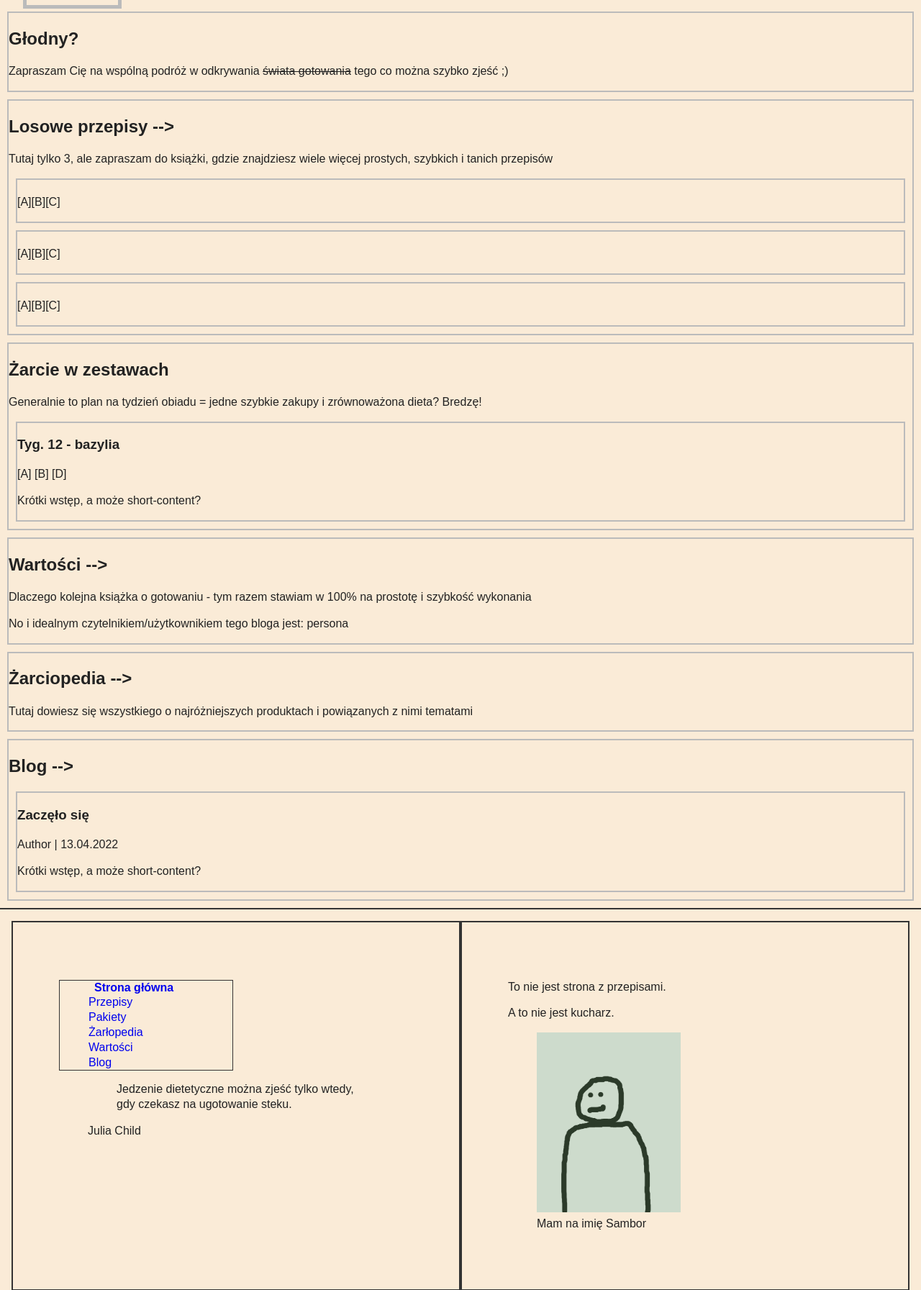
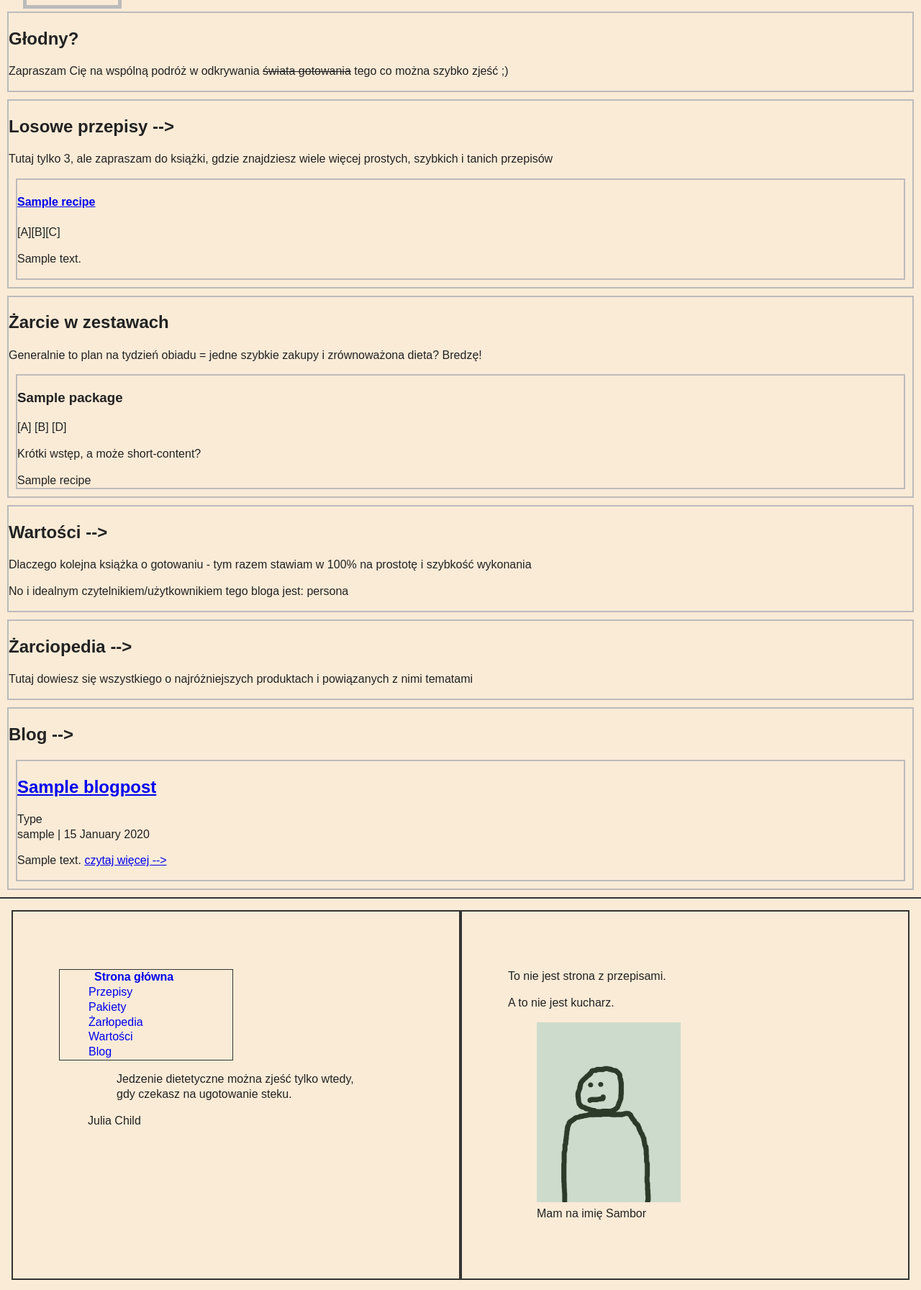
Before and after one commit to Sambor1313/cookbook, a Django app: page / in a window 1280 px wide. Shown: the part 32-1825 px from the top of the page at 72% size. Run offline with Django 4.2, Linux system fonts and the light colour scheme; tables that the repository leaves empty hold one stand-in row (values such as "Sample post"); some web fonts are replaced.

Commit message:
fix index real data

```diff
--- a/blog/templates/blog/index.html
+++ b/blog/templates/blog/index.html
@@ -11,9 +11,9 @@
 <section>
   <h2>Losowe przepisy <a>--></a></h2>
   <p>Tutaj tylko 3, ale zapraszam do książki, gdzie znajdziesz wiele więcej prostych, szybkich i tanich przepisów</p>
-  {% include "blog/fragments/recipe_node.html" %}
-  {% include "blog/fragments/recipe_node.html" %}
-  {% include "blog/fragments/recipe_node.html" %}
+  {% for recipe in recipe_list %}
+    {% include "blog/fragments/recipe_node.html" with recipe=recipe %}
+  {% endfor %}
 </section>
 
 
@@ -21,9 +21,12 @@
   <h2>Żarcie w zestawach</h2>
   <p>Generalnie to plan na tydzień obiadu = jedne szybkie zakupy i zrównoważona dieta? Bredzę!</p>
   <article>
-    <h3>Tyg. 12 - bazylia</h3>
+    <h3>{{package_random.name}}</h3>
     <div title="Sprzęt kuchenny">[A] [B] [D]</div>
     <p>Krótki wstęp, a może short-content?</p>
+    {% for recipe in package_random.meals.all %}
+      <span title="{{recipe.name}}">{{recipe.name}}</span>
+    {% endfor %}
   </article>
 </section>
 
@@ -43,11 +46,7 @@
 <section>
   <div>
     <h2>Blog <a>--></a></h2>
-    <article>
-      <h3>Zaczęło się</h3>
-      <p>Author | 13.04.2022</p>
-      <p>Krótki wstęp, a może short-content?</p>
-    </article>
+    {% include "blog/fragments/blog_node.html" with blog_post=blog_post %}
   </div>
 </section>
 
--- a/blog/views.py
+++ b/blog/views.py
@@ -4,12 +4,33 @@ from django.shortcuts import get_object_or_404
 from django.core.paginator import Paginator
 from django.conf import settings
 
-from blog.models import BlogPost, Recipe
+from blog.models import BlogPost, Recipe, Package
 
-# Create your views here.
+# Home Page
 def index(request):
-    return render(request, 'blog/index.html', context={})
+    # Get three of random recipes
+    recipe_list = Recipe.objects.order_by('?')[:3]
 
+    # Get one random blogPost
+    blog_post = BlogPost.objects.order_by('?').first()
+
+    # Get one random package
+    package_random = Package.objects.order_by('?').first()
+
+    # Get one random foodpedia article
+    foodpedia_article = {
+        'name': 'Test - article'
+    }
+
+
+    return render(request, 'blog/index.html', context={
+        'recipe_list': recipe_list,
+        'package_random': package_random,
+        'foodpedia_article': foodpedia_article,
+        'blog_post': blog_post
+    })
+
+# Recipes - list of recipe with filters
 def recipes(request):
     recipe_list = Recipe.objects.all()
     paginator = Paginator(recipe_list, settings.PAGINATION)
@@ -43,7 +64,7 @@ def foodpedia_article(request, ingredient_id):
     return render(request, 'blog/foodpedia_article.html', context={})
 
 def value(request):
-    return render(request, 'blog/value.html', context={})
+    return render(request, 'blog/value.html')
 
 def blog(request):
     blog_list = BlogPost.objects.filter(publish_date__isnull=False).order_by('-publish_date')
```
